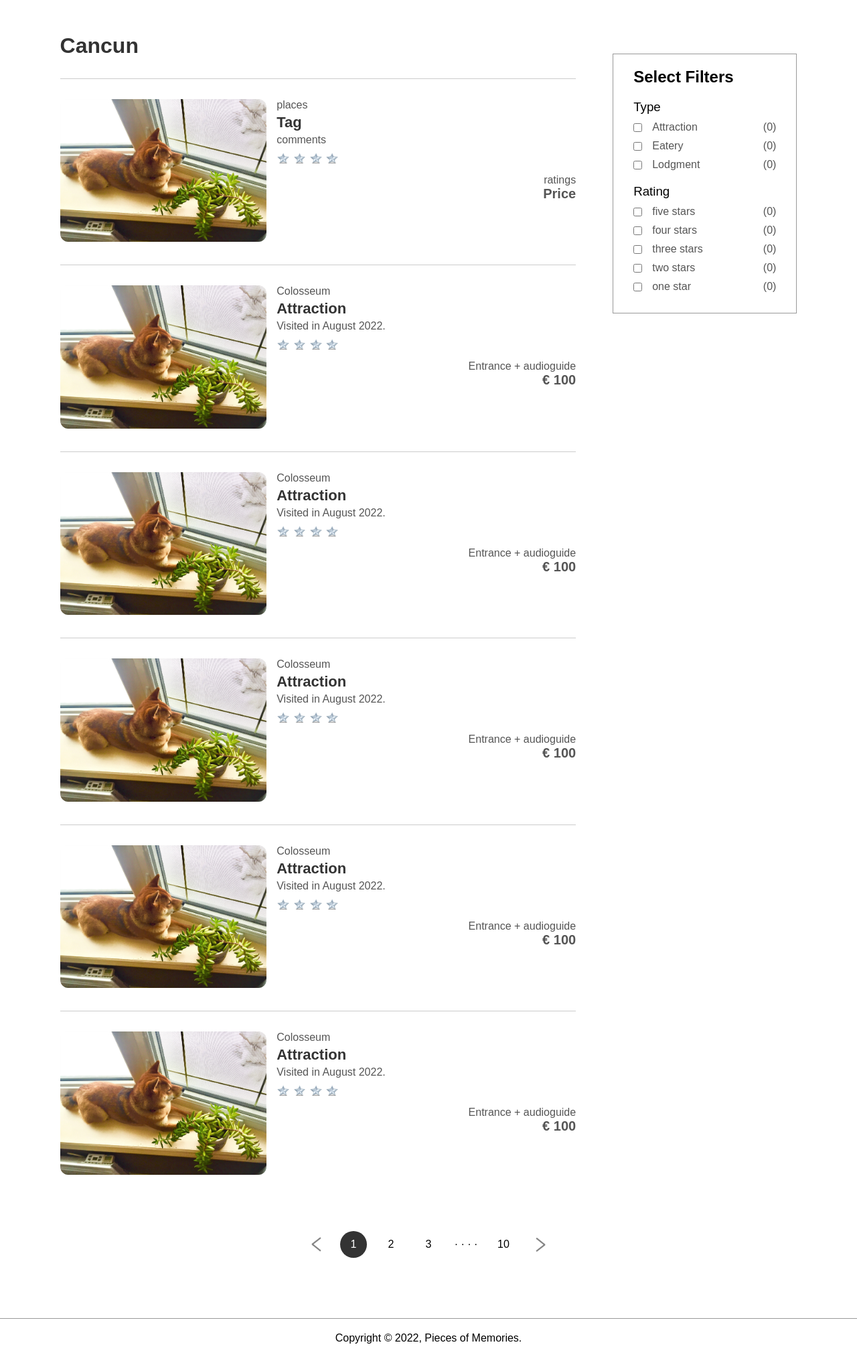
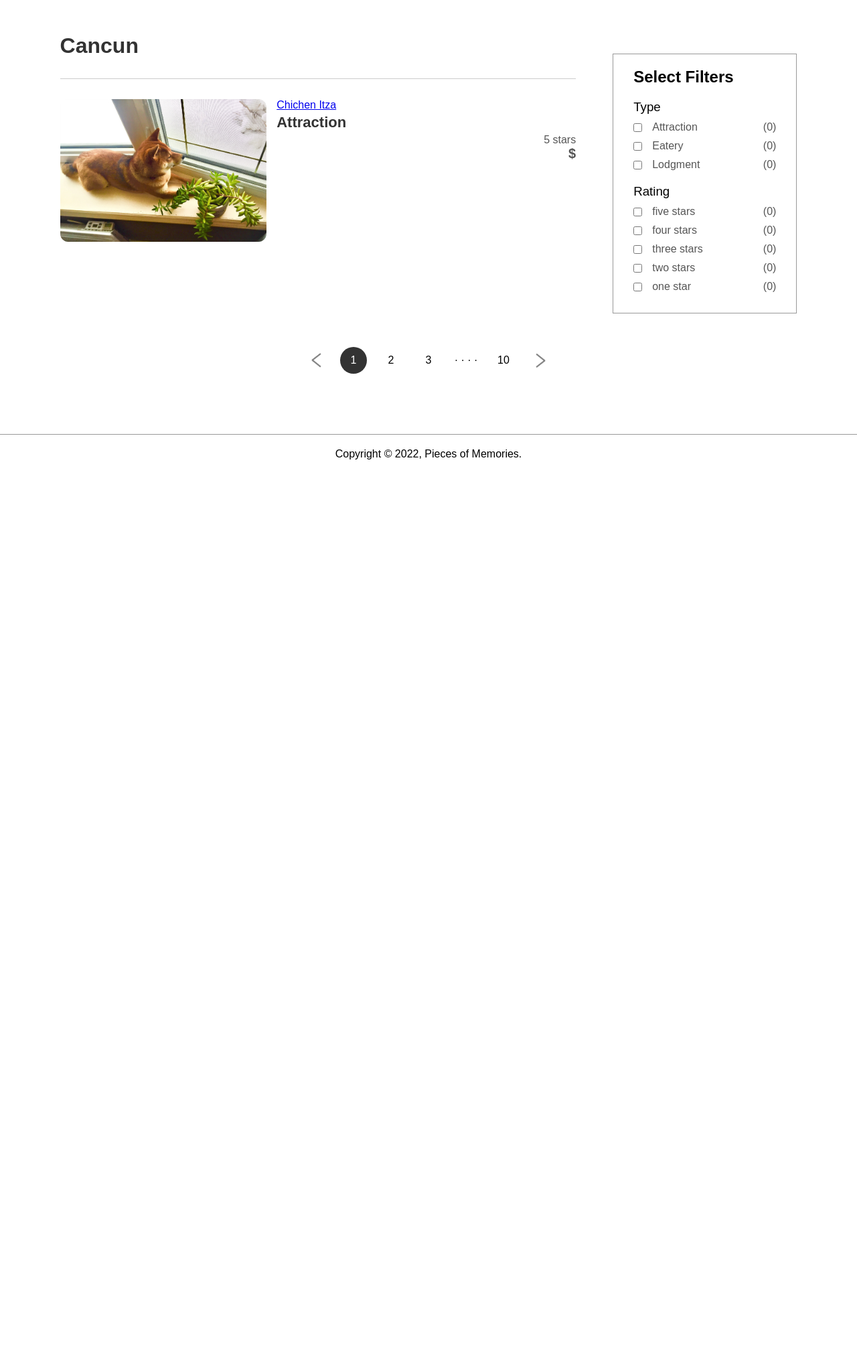
Before and after one commit to shhxf2013/POM, a Django app: page /city/1/ in a window 1280 px wide. Shown: the part 131-2163 px from the top of the page at 67% size. After the commit the page ends 817 px from the top, so only its background shows below. Run offline with Django 3.2, Linux system fonts and the light colour scheme; data comes from the database, SQL or seed files in the repository; both versions use the stored data as it was after the commit; some libraries are stand-ins or nearby versions.

Commit message:
added link to placePage and photo function

```diff
--- a/POM/settings.py
+++ b/POM/settings.py
@@ -122,9 +122,12 @@ USE_TZ = True
 # https://docs.djangoproject.com/en/3.2/howto/static-files/
 
 STATIC_URL = '/static/'
+MEDIA_URL = '/images/'
 STATICFILES_DIRS = [
     BASE_DIR / 'static',
 ]
+MEDIA_ROOT = BASE_DIR / 'static/images'
+STATIC_ROOT = BASE_DIR / 'staicfiles'
 
 # Default primary key field type
 # https://docs.djangoproject.com/en/3.2/ref/settings/#default-auto-field
--- a/POM/urls.py
+++ b/POM/urls.py
@@ -15,9 +15,12 @@ Including another URLconf
 """
 from django.contrib import admin
 from django.urls import path, include
-
+from django.conf import settings
+from django.conf.urls.static import static
 
 urlpatterns = [
     path('admin/', admin.site.urls),
     path('', include('base.urls'))
 ]
+urlpatterns += static(settings.MEDIA_URL, document_root=settings.MEDIA_ROOT)
+urlpatterns += static(settings.STATIC_URL, document_root=settings.STATIC_ROOT)
--- a/base/admin.py
+++ b/base/admin.py
@@ -1,6 +1,7 @@
 from django.contrib import admin
-from .models import City, Continente, Place
+from .models import City, Continente, Place, Photo
 
 admin.site.register(City)
 admin.site.register(Continente)
 admin.site.register(Place)
+admin.site.register(Photo)
--- a/base/models.py
+++ b/base/models.py
@@ -50,3 +50,11 @@ class Place(models.Model):
 
     def __str__(self):
         return self.name
+
+class Photo(models.Model):
+    name = models.CharField(max_length=100, null=False, blank=False)
+    image = models.ImageField(null=False, blank=False)
+    place = models.ForeignKey(Place, on_delete=models.SET_NULL, null=True)
+
+    def __str__(self):
+        return self.name
--- a/base/templates/base/cityPage.html
+++ b/base/templates/base/cityPage.html
@@ -9,115 +9,17 @@
                 <div class="places-img">
                     <img src="{% static 'images/3.jpg' %}">
                 </div>
-                <div class="places-info">
-                    <p>places</p>
-                    <h3>Tag</h3>
-                    <p>comments</p>
-                    <img src="{% static 'images/silverstar.jpg' %}">
-                    <img src="{% static 'images/silverstar.jpg' %}">
-                    <img src="{% static 'images/silverstar.jpg' %}">
-                    <img src="{% static 'images/silverstar.jpg' %}">
-                    <!-- <img src="{% static 'images/silverstarEmpty.png' %}"> -->
-                    <div class="place-price">
-                        <p>ratings</p>
-                        <h4>Price</h4>
+                {% for place in places %}
+                    <div class="places-info">
+                        <p><a href="{% url 'place' place.id %}">{{place.name}}</a></p>
+                        <h3>{{place.tag}}</h3>
+                        <p>{{place.comment}}</p>
+                        <div class="place-price">
+                            <p>{{place.rating}}</p>
+                            <h4>{{place.price}}</h4>
+                        </div>
                     </div>
-                </div>
-            </div>
-            <div class="places">
-                <div class="places-img">
-                    <img src="{% static 'images/3.jpg' %}">
-                </div>
-                <div class="places-info">
-                    <p>Colosseum</p>
-                    <h3>Attraction</h3>
-                    <p>Visited in August 2022.</p>
-                    <img src="{% static 'images/silverstar.jpg' %}">
-                    <img src="{% static 'images/silverstar.jpg' %}">
-                    <img src="{% static 'images/silverstar.jpg' %}">
-                    <img src="{% static 'images/silverstar.jpg' %}">
-                    <!-- <img src="{% static 'images/silverstarEmpty.png' %}"> -->
-                    <div class="place-price">
-                        <p>Entrance + audioguide</p>
-                        <h4>€ 100 </h4>
-                    </div>
-                </div>
-            </div>
-            <div class="places">
-                <div class="places-img">
-                    <img src="{% static 'images/3.jpg' %}">
-                </div>
-                <div class="places-info">
-                    <p>Colosseum</p>
-                    <h3>Attraction</h3>
-                    <p>Visited in August 2022.</p>
-                    <img src="{% static 'images/silverstar.jpg' %}">
-                    <img src="{% static 'images/silverstar.jpg' %}">
-                    <img src="{% static 'images/silverstar.jpg' %}">
-                    <img src="{% static 'images/silverstar.jpg' %}">
-                    <!-- <img src="{% static 'images/silverstarEmpty.png' %}"> -->
-                    <div class="place-price">
-                        <p>Entrance + audioguide</p>
-                        <h4>€ 100 </h4>
-                    </div>
-                </div>
-            </div>
-            <div class="places">
-                <div class="places-img">
-                    <img src="{% static 'images/3.jpg' %}">
-                </div>
-                <div class="places-info">
-                    <p>Colosseum</p>
-                    <h3>Attraction</h3>
-                    <p>Visited in August 2022.</p>
-                    <img src="{% static 'images/silverstar.jpg' %}">
-                    <img src="{% static 'images/silverstar.jpg' %}">
-                    <img src="{% static 'images/silverstar.jpg' %}">
-                    <img src="{% static 'images/silverstar.jpg' %}">
-                    <!-- <img src="{% static 'images/silverstarEmpty.png' %}"> -->
-                    <div class="place-price">
-                        <p>Entrance + audioguide</p>
-                        <h4>€ 100 </h4>
-                    </div>
-                </div>
-            </div>
-            <div class="places">
-                <div class="places-img">
-                    <img src="{% static 'images/3.jpg' %}">
-                </div>
-                <div class="places-info">
-                    <p>Colosseum</p>
-                    <h3>Attraction</h3>
-                    <p>Visited in August 2022.</p>
-                    <img src="{% static 'images/silverstar.jpg' %}">
-                    <img src="{% static 'images/silverstar.jpg' %}">
-                    <img src="{% static 'images/silverstar.jpg' %}">
-                    <img src="{% static 'images/silverstar.jpg' %}">
-                    <!-- <img src="{% static 'images/silverstarEmpty.png' %}"> -->
-                    <div class="place-price">
-                        <p>Entrance + audioguide</p>
-                        <h4>€ 100 </h4>
-                    </div>
-                </div>
-            </div>
-            <div class="places">
-                <div class="places-img">
-                    <img src="{% static 'images/3.jpg' %}">
-                </div>
-                <div class="places-info">
-                    <p>Colosseum</p>
-                    <h3>Attraction</h3>
-                    <p>Visited in August 2022.</p>
-                    <img src="{% static 'images/silverstar.jpg' %}">
-                    <img src="{% static 'images/silverstar.jpg' %}">
-                    <img src="{% static 'images/silverstar.jpg' %}">
-                    <img src="{% static 'images/silverstar.jpg' %}">
-                    <!-- <img src="{% static 'images/silverstarEmpty.png' %}"> -->
-                    <div class="place-price">
-                        <p>Entrance + audioguide</p>
-                        <h4>€ 100 </h4>
-                    </div>
-                </div>
+                {% endfor %}
             </div>
         </div>
         <div class="right-col">
--- a/base/urls.py
+++ b/base/urls.py
@@ -11,5 +11,6 @@ urlpatterns = [
     path('add-city/', views.addCity, name='add-city'),
     path('update-city/<str:pk>/', views.updateCity, name='update-city'),
     path('delete-city/<str:pk>/', views.deleteCity, name='delete-city'),
+    path('place/<str:pk>/', views.place, name="place"),
 
 ]
--- a/base/views.py
+++ b/base/views.py
@@ -8,7 +8,7 @@ from django.contrib.auth.forms import UserCreationForm
 from django.db.models import Q
 from django.http import HttpResponse
 # from datetime import datetime
-from .models import City, Continente, Place
+from .models import City, Continente, Place, Photo
 from .forms import CityForm
 
 def loginPage(request):
@@ -72,12 +72,10 @@ def home(request):
 
 def city(request, pk):
     city = City.objects.get(id=pk)
-    # city_locOfInts = city.locOfInt_set.all()
-    # tags = city.tags.all()
-
+    city_places = city.place_set.all()
     context = {
         'city':city,
-        # 'city_locOfInts': city_locOfInts,
+        'places': city_places,
         # 'tags': tags
     }
     return render(request, 'base/cityPage.html', context)
@@ -114,6 +112,11 @@ def deleteCity(request, pk):
         return redirect('home')
     return render(request, 'base/delete.html', {'obj':city})
 
+def place(request,pk):
+    place = Place.objects.get(id=pk)
+    context = {'place': place}
+    return render(request, 'base/placePage.html')
+
 @login_required(login_url='login')
 def deletePlace(request,pk):
     place = Place.objects.get(id=pk)
@@ -124,7 +127,3 @@ def deletePlace(request,pk):
         place.delete()
         return redirect('home')
     return render(request, 'base/delete.html', {'obj':place})
-
-def detail(request):
-
-    return render(request, 'base/detailPage.html')
--- a/static/styles/main.css
+++ b/static/styles/main.css
@@ -304,4 +304,13 @@ nav{
         font-size: 12px;
     }
 }
-/* ----------- detialPage --------------- */
+/* ----------- placePage --------------- */
+.place-details{
+    padding: 0 12%;
+}
+.place-title{
+    margin-top: 50px;
+}
+.place-title h1{
+    font-weight: 600;
+}
```
Also changed, not shown: base/templates/base/placePage.html (+7 -0 lines), base/migrations/0004_photo.py (added), db.sqlite3, 1 other file.
